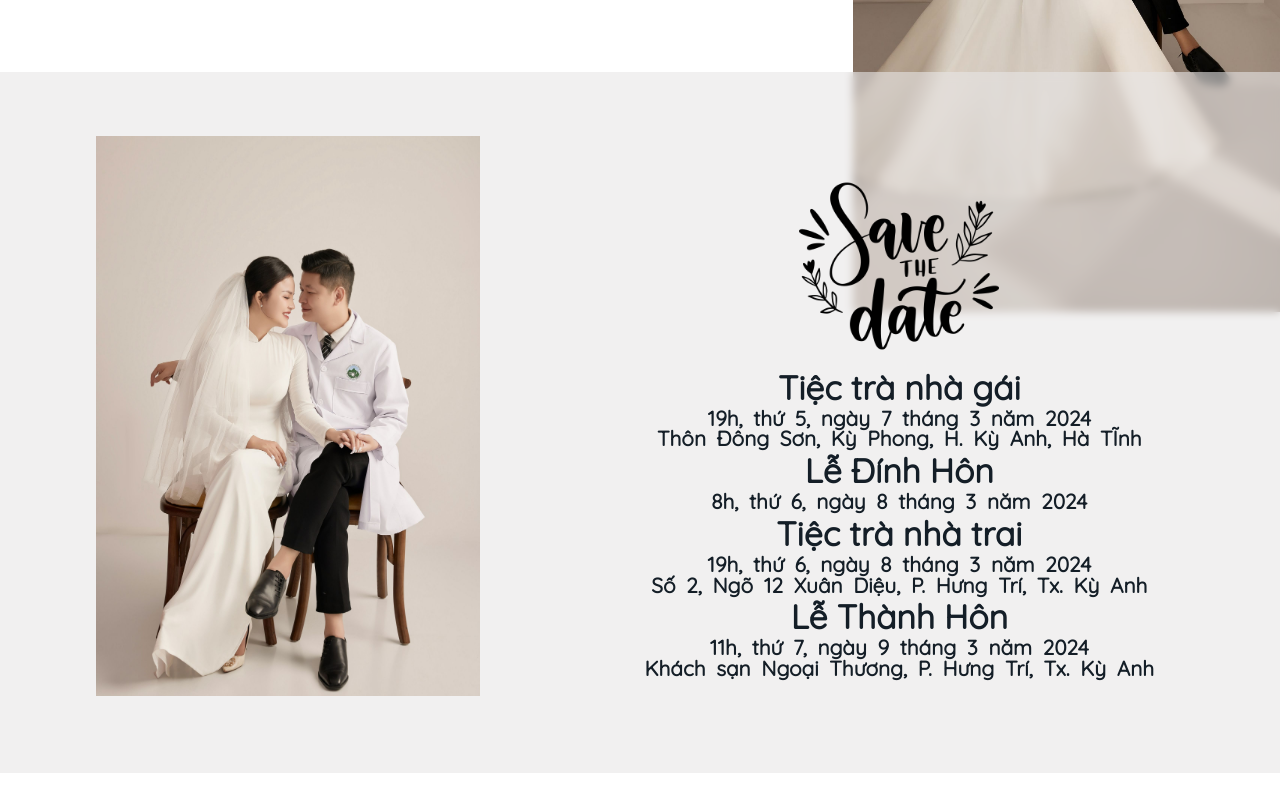
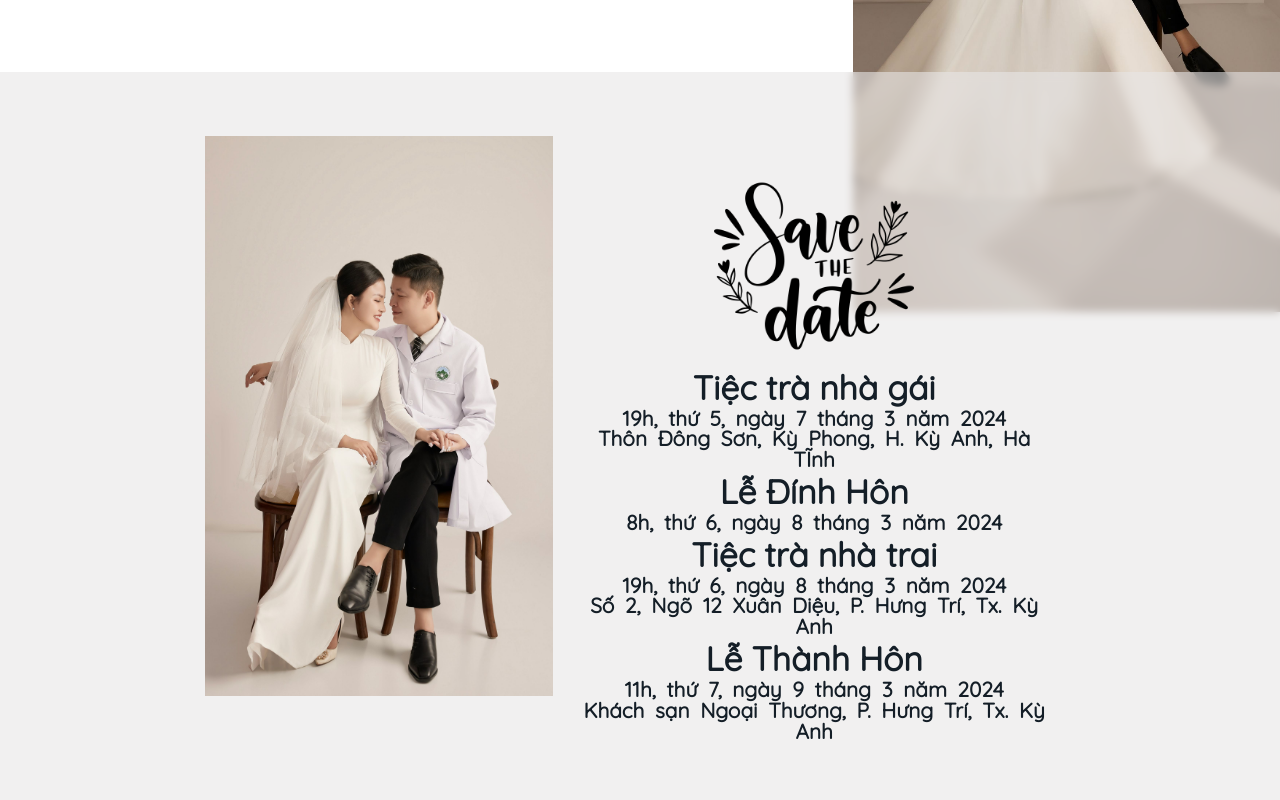
Before and after one commit to thedan158/wedding-website, a React (Vite) app: page / in a window 1280 px wide. Shown: the part 1240-2040 px from the top of the page. Built offline with nearby package versions, Linux system fonts and the light colour scheme; no server answers; the database is empty.

Commit message:
update: style

```diff
--- a/src/index.scss
+++ b/src/index.scss
@@ -468,6 +468,8 @@ a:hover {
   flex-direction: row;
   width: 100%;
   justify-content: space-between;
+  padding-left: 10%;
+  padding-right: 10%;
 }
 .timeline-img {
   background-image: url("assets/images/428047756_382960147710081_8260747553863743478_n.jpg");
@@ -516,6 +518,8 @@ a:hover {
   }
   .timeline-container {
     flex-direction: column;
+    padding-left: 0px;
+    padding-right: 0px;
   }
   .timeline-container .text {
     text-align: center;
```
